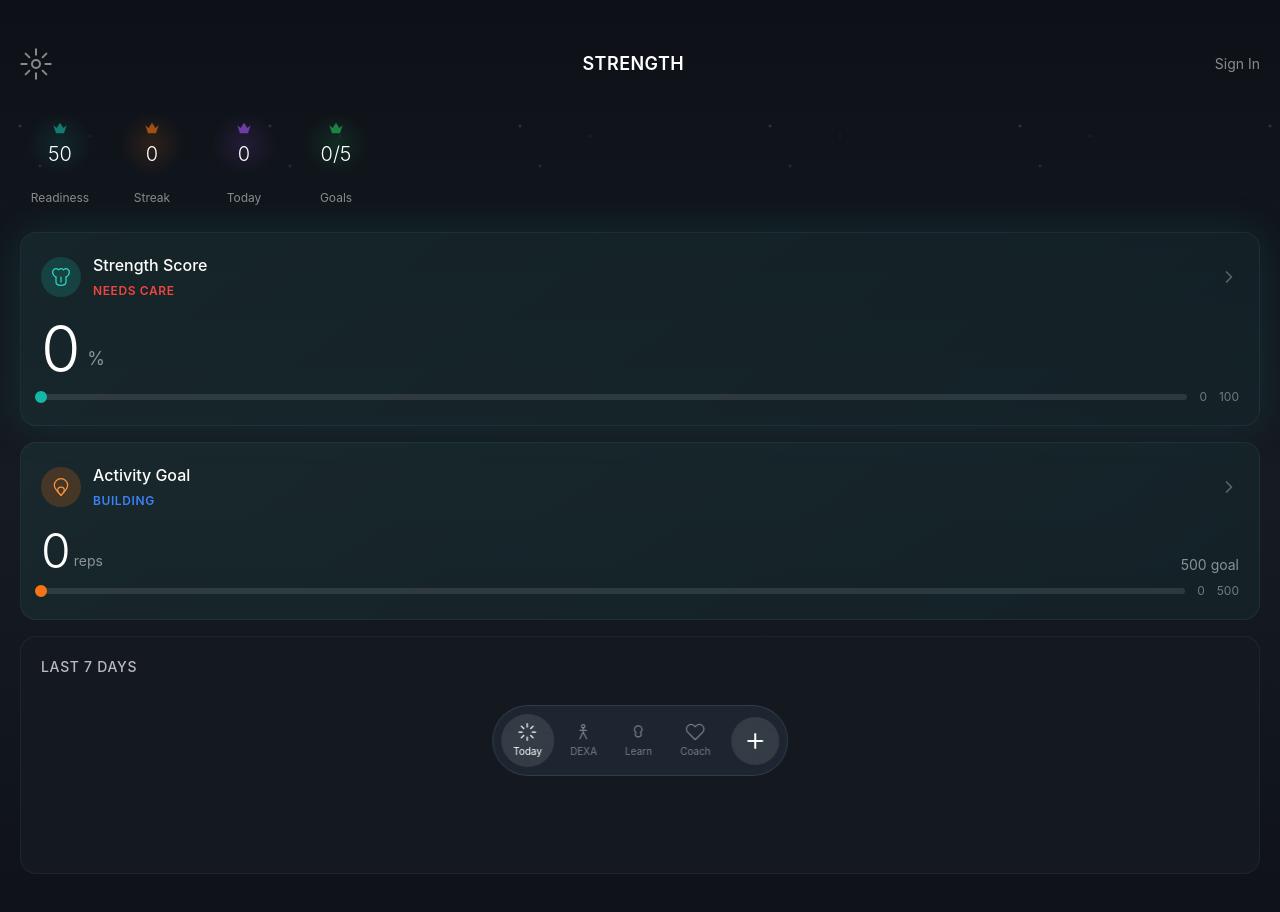
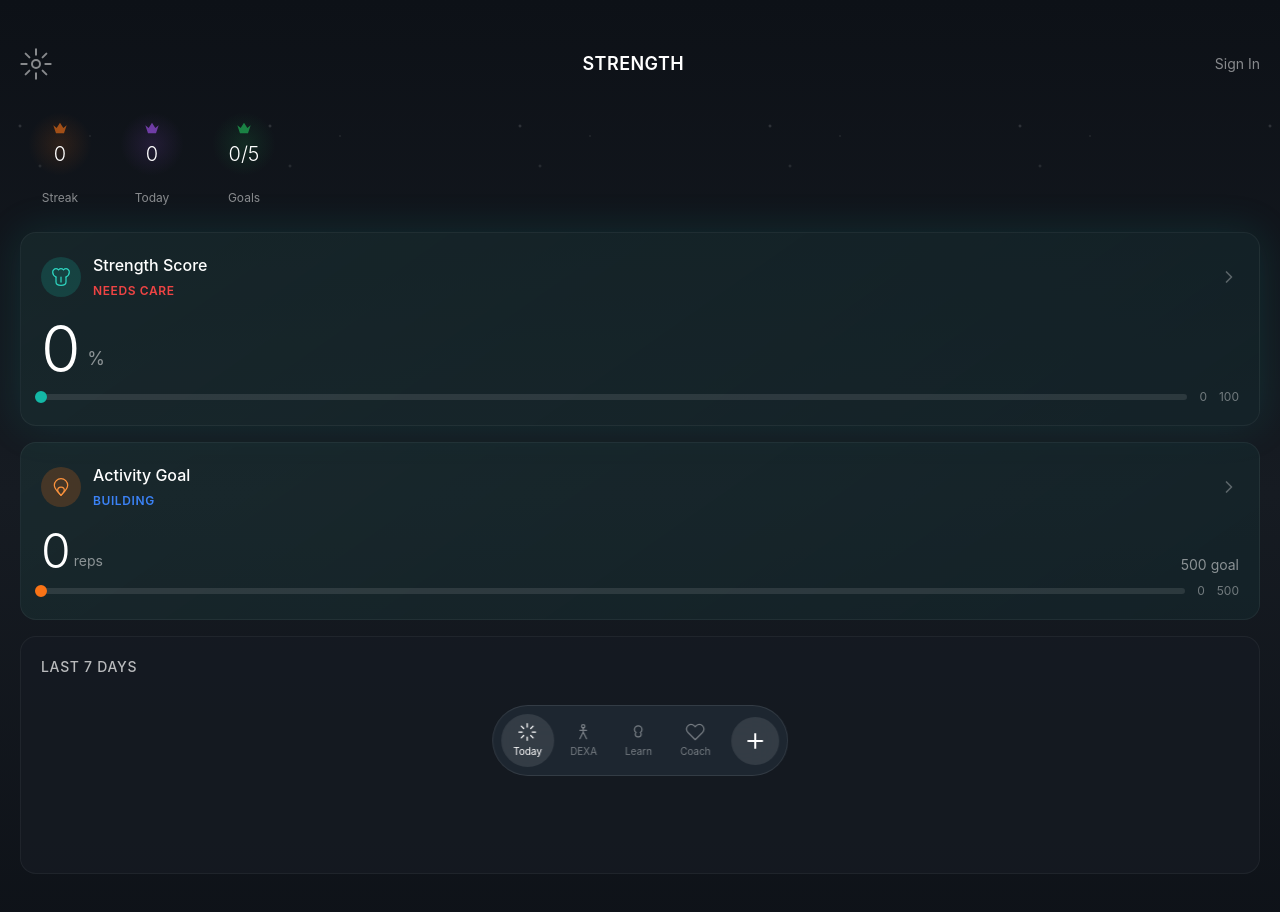
Before and after one commit to sunjya/Strength-for-life, a Next.js app: page / in a window 1280 px wide. Shown: the top 912 px of the page. Built offline with nearby package versions, Linux system fonts and the light colour scheme.

Commit message:
Remove readiness score pill from dashboard
Removed the readiness metric as it did not make sense for this app.
Now showing only Streak, Today, and Goals metrics.

```diff
--- a/app/components/StrengthForLife.jsx
+++ b/app/components/StrengthForLife.jsx
@@ -1575,7 +1575,6 @@ Guidelines:
       <div className="px-5 py-4 cosmic-bg stars">
         <div className="flex gap-3 overflow-x-auto scrollbar-hide pb-2">
           {[
-            { label: 'Readiness', value: readinessScore, color: '#14b8a6' },
             { label: 'Streak', value: stats.streak, color: '#f97316' },
             { label: 'Today', value: stats.dailyTotal, color: '#a855f7' },
             { label: 'Goals', value: `${stats.goalsMetToday}/5`, color: '#22c55e' }
```
